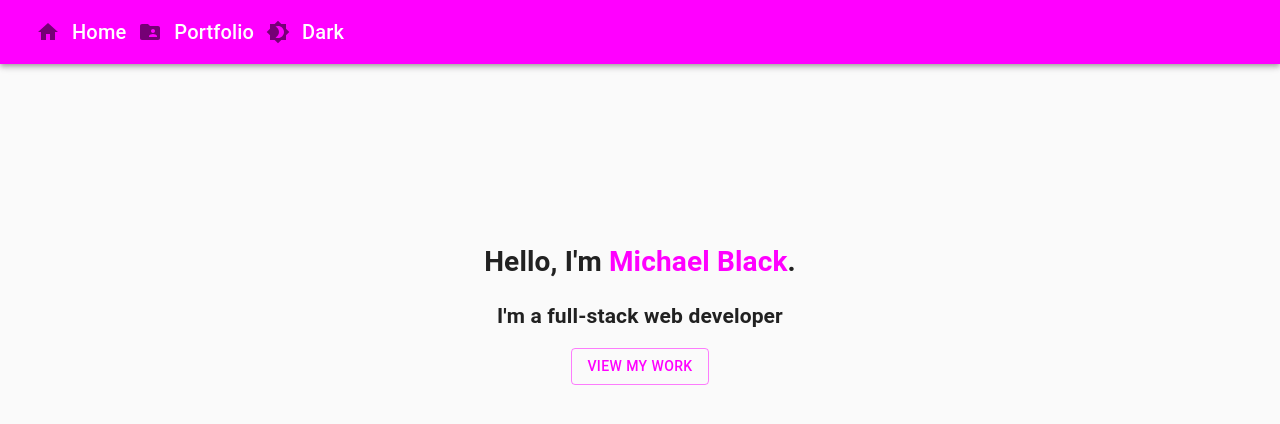
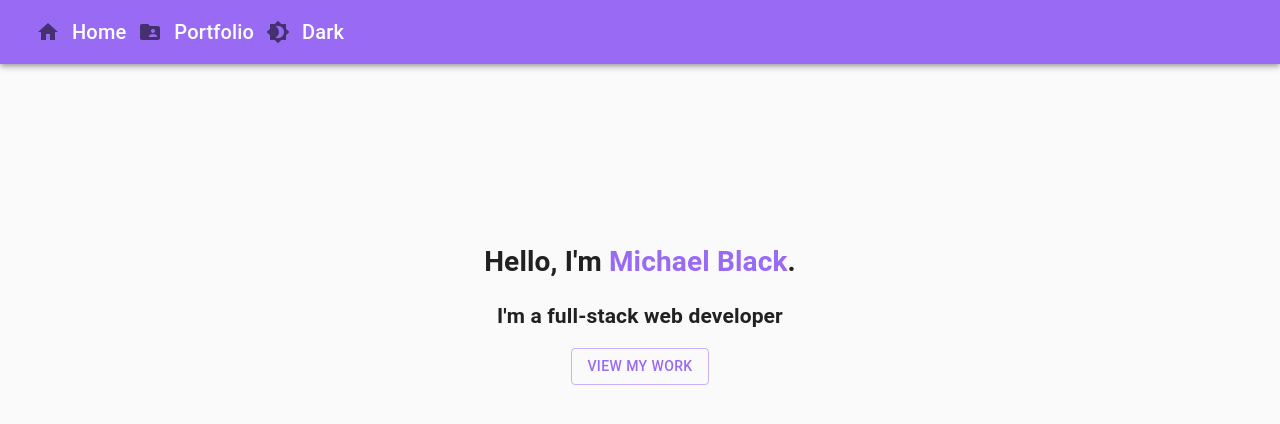
Before and after one commit to MichaelEdwardBlack/MichaelEdwardBlack.github.io, a React (Create React App) app: page /#/ in a window 1280 px wide. Shown: the top 424 px of the page. Built offline with nearby package versions, Linux system fonts and the light colour scheme.

Commit message:
adding description to organizations

```diff
--- a/src/Themes.js
+++ b/src/Themes.js
@@ -3,14 +3,14 @@ import { createMuiTheme } from '@material-ui/core/styles';
 const common = {
   palette: {
     primary: {
-      light: "#ffb5fe",
-      main: "#FF00FF",
-      dark: "#ed00f2"
+      light: "rgb(173, 136, 247)",
+      main: "#996bf5",
+      dark: "rgb(107, 74, 171)"
     },
     secondary: {
-      light: "#a3ff90",
-      main: "#00ff00",
-      dark: "#00ea00",
+      light: "#91ff35",
+      main: "#76ff03",
+      dark: "#52b202",
       contrastText: '#ffcc00',
     },
     error: {
--- a/src/pages/portfolio/index.js
+++ b/src/pages/portfolio/index.js
@@ -28,6 +28,8 @@ class Portfolio extends React.Component {
                     <h2>
                       <span onClick={() => window.open("http://picolabs.io/", "_blank")} style={{ color: palette.primary.main }} className="pointer">Pico Labs</span>
                     </h2>
+                    <p>Pico Labs at Brigham Young University creates Internet of Things technology that preserves personal freedom.</p>
+                    <p>Pico Labs is responsible for Picos, an actor-based programming system that supports people-centric, reactive programming on the Internet of Things.</p>
                   </CardContent>
                   <CardActions>
                     <Button color="secondary" href="/#/portfolio/picolabs">View Projects</Button>
@@ -41,6 +43,8 @@ class Portfolio extends React.Component {
                     <h2>
                       <span onClick={() => window.open("https://streetcred.id/", "_blank")} style={{ color: palette.primary.main }} className="pointer">Streetcred</span>
                     </h2>
+                    <p>Brings life-like identity online</p>
+                    <p>Easily integrate self-sovereign identity with just a few lines of code.</p>
                   </CardContent>
                   <CardActions>
                     <Button color="secondary" href="/#/portfolio/streetcred">View Projects</Button>
```
